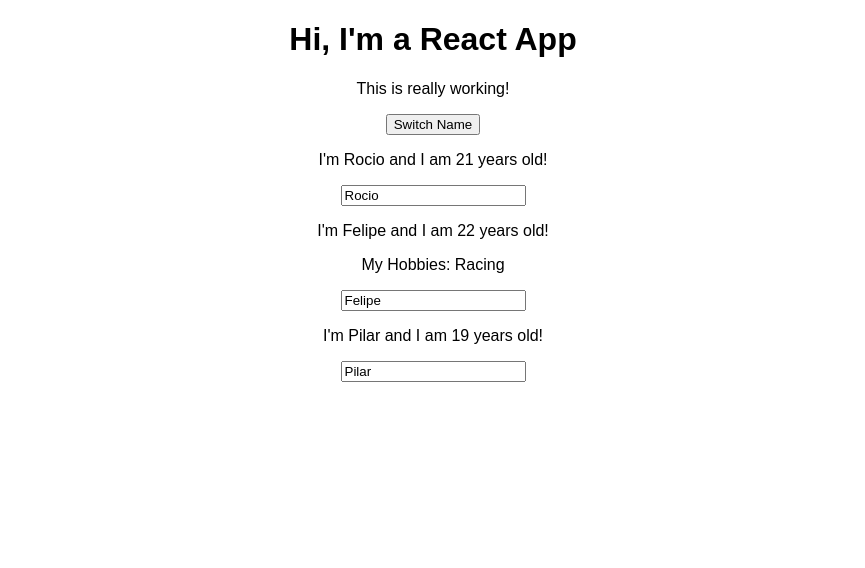
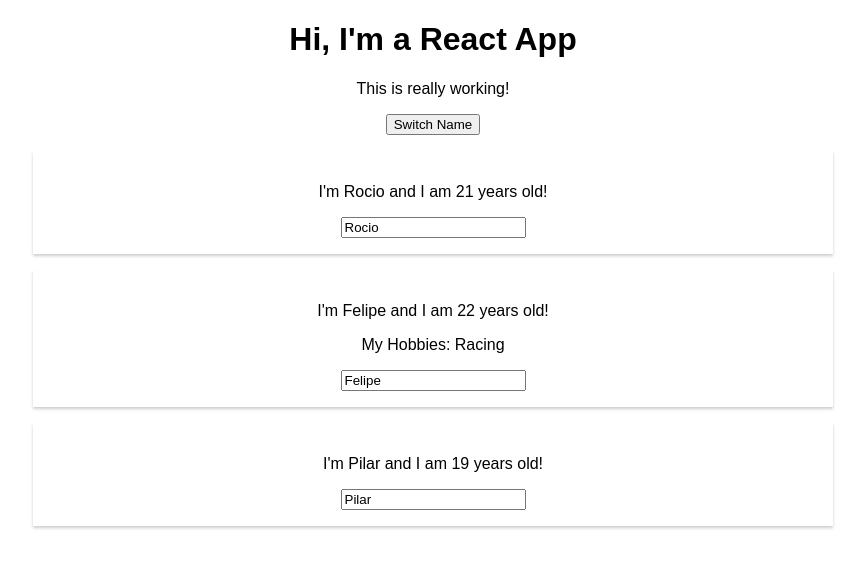
Before and after one commit to rocionadal/react-guide, a React (Create React App) app: page / in a window 1280 px wide. Shown: the top 568 px of the page, without its empty margins (207-1072 px from the left). Built offline with nearby package versions, Linux system fonts and the light colour scheme.

Commit message:
adding style with stylesheets

```diff
--- a/src/Person/Person.css
+++ b/src/Person/Person.css
@@ -0,0 +1,8 @@
+.Person {
+    width: 60%;
+    margin: 16px auto;
+    border: 1ox solid #eee;
+    box-shadow: 0 2px 3px #ccc;
+    padding: 16px;
+    text-align: center;
+}
--- a/src/Person/Person.js
+++ b/src/Person/Person.js
@@ -1,8 +1,10 @@
 import React from 'react';
+
+import './Person.css';
 
 const person = (props) => {
   return (
-    <div>
+    <div className="Person">
       <p onClick={props.click}>I'm {props.name} and I am {props.age} years old!</p>
       <p>{props.children}</p>
       <input type="text" onChange={props.changed} value={props.name} />
```
